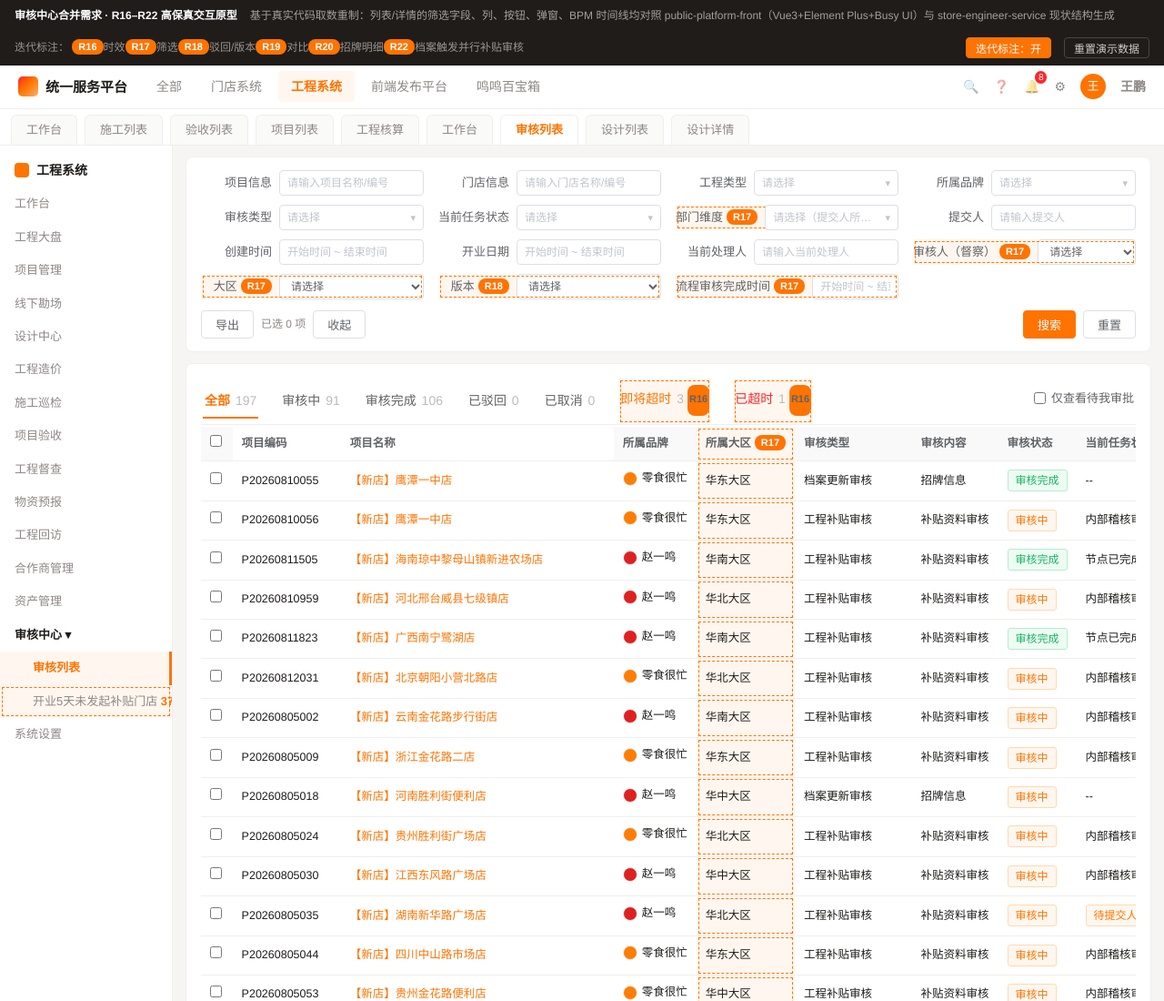
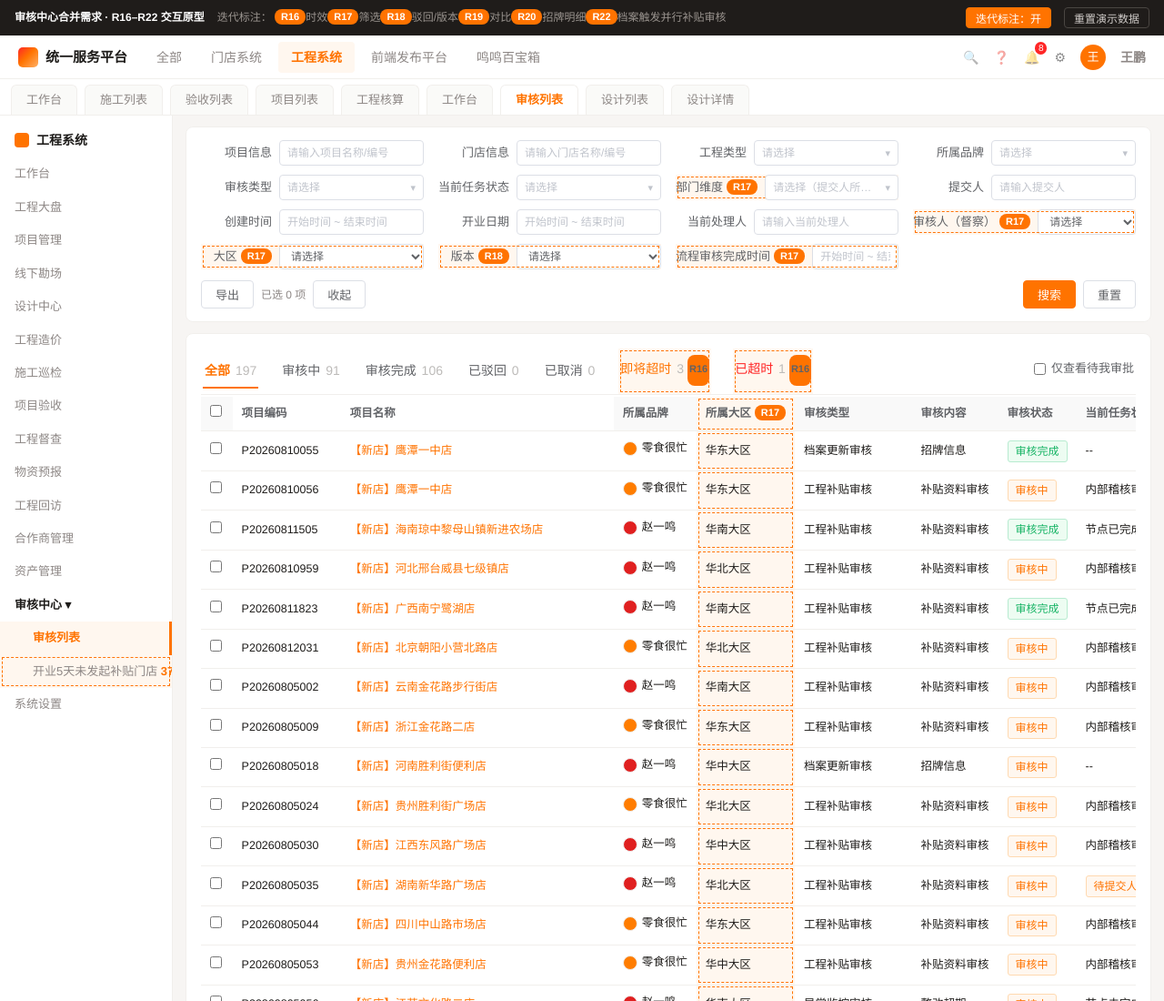
Before and after one commit to Wpp88/WPP88.github.io, a plain HTML site: page subsidy-application-review.html in a window 1280 px wide. Shown: the top 1100 px of the page at 91% size. Drawn offline with Linux system fonts and the light colour scheme.

Commit message:
Update subsidy-application-review.html

```diff
--- a/subsidy-application-review.html
+++ b/subsidy-application-review.html
@@ -342,10 +342,10 @@ body.bpm-fold .bpm h4::after{content:"▶";color:var(--sub);margin-left:6px;font
 </head>
 <body>
 
-<!-- 评审说明条 -->
+<!-- 说明条 -->
 <div class="proto-bar">
-  <b>审核中心合并需求 · R16–R22 高保真交互原型</b>
-  <span style="opacity:.75">基于真实代码取数重制：列表/详情的筛选字段、列、按钮、弹窗、BPM 时间线均对照 public-platform-front（Vue3+Element Plus+Busy UI）与 store-engineer-service 现状结构生成</span>
+  <b>审核中心合并需求 · R16–R22 交互原型</b>
+  <!-- <span style="opacity:.75">基于真实代码取数重制：列表/详情的筛选字段、列、按钮、弹窗、BPM 时间线均对照 public-platform-front（Vue3+Element Plus+Busy UI）与 store-engineer-service 现状结构生成</span> -->
   <span class="lg">迭代标注：
     <span class="rt">R16</span>时效<span class="rt">R17</span>筛选<span class="rt">R18</span>驳回/版本<span class="rt">R19</span>对比<span class="rt">R20</span>招牌明细<span class="rt">R22</span>档案触发并行补贴审核
   </span>
```
